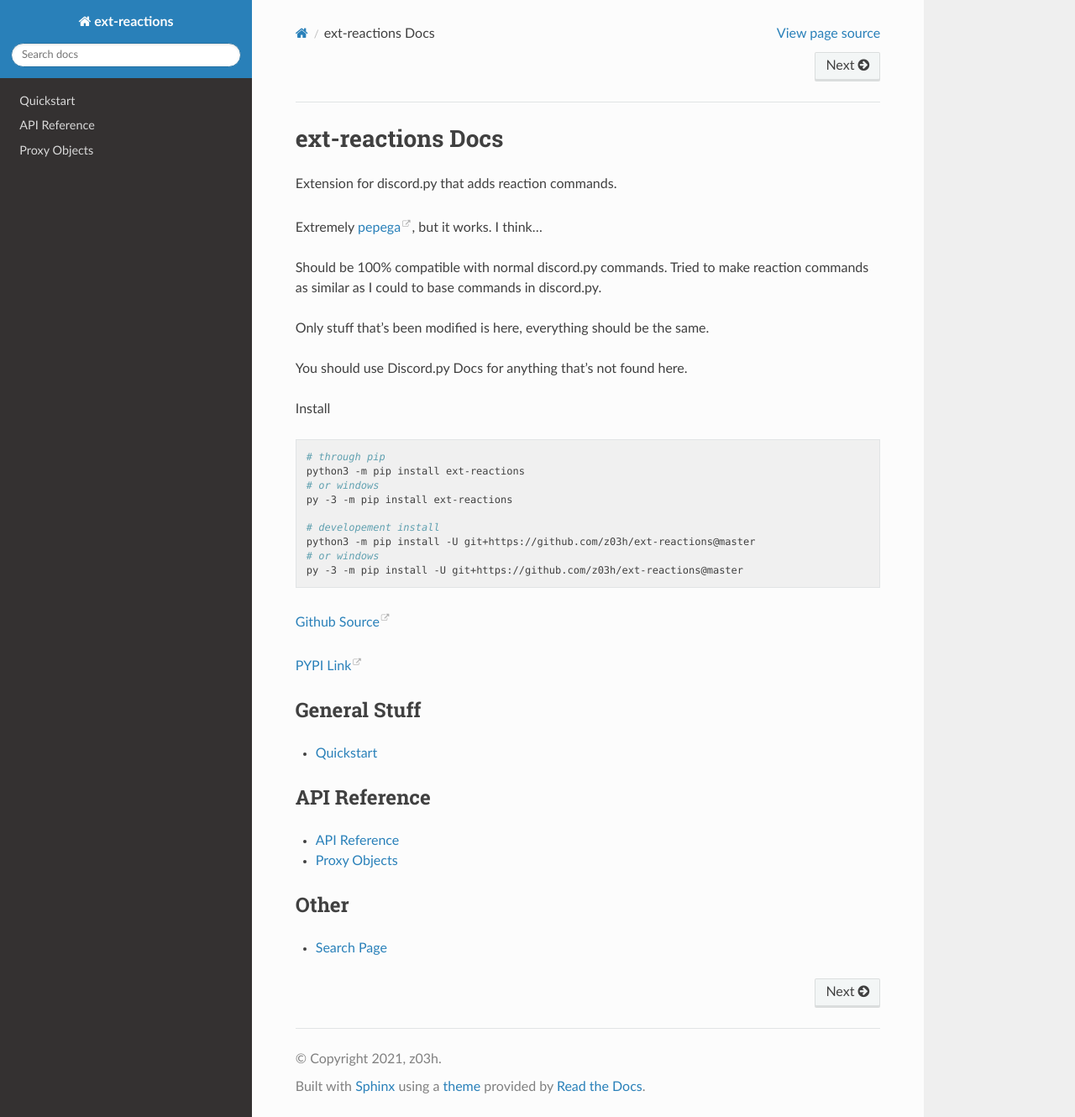
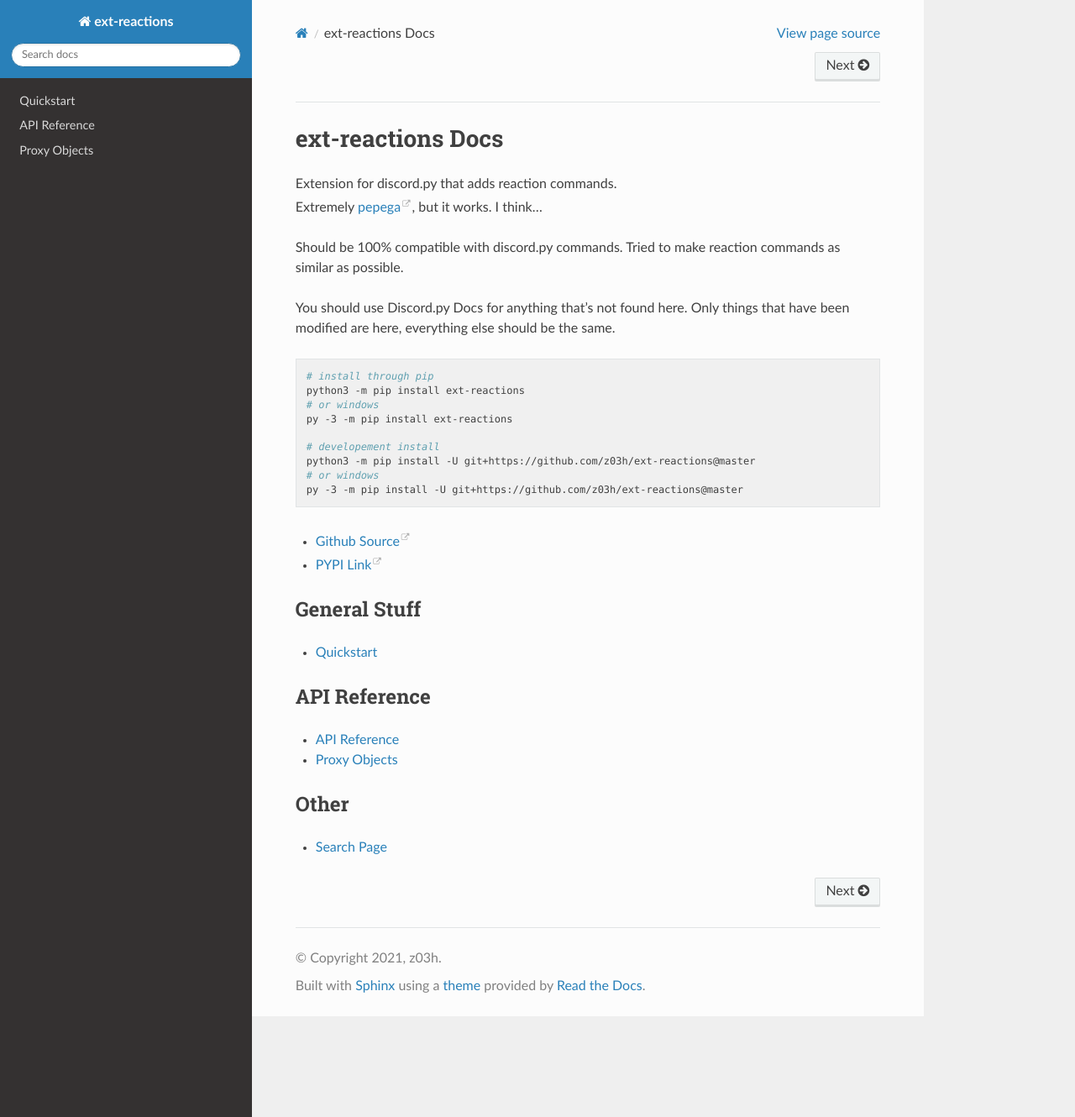
Before and after one commit to z03h/ext-reactions, a Sphinx documentation site: the page built from docs/source/index.rst, in a window 1280 px wide and 1330 px high. Shown: the whole window at 84% size. Built offline with Sphinx 7.4.7 and the Read the Docs theme 2.0.0, drawn with Linux system fonts in a browser that asks for light colours.

Commit message:
change some docs, fix _get_message doing reverse of reverse

```diff
--- a/docs/source/index.rst
+++ b/docs/source/index.rst
@@ -6,23 +6,18 @@
 ext-reactions Docs
 =============================================
 
-Extension for discord.py that adds reaction commands.
+| Extension for discord.py that adds reaction commands.
+| Extremely `pepega <https://www.streamscheme.com/wp-content/uploads/2020/04/pepega.png>`_, but it works. I think...
 
-Extremely `pepega <https://www.streamscheme.com/wp-content/uploads/2020/04/pepega.png>`_, but it works.
-I think...
-
-Should be 100% compatible with normal discord.py commands. Tried to make reaction
-commands as similar as I could to base commands in discord.py.
-
-Only stuff that's been modified is here, everything should be the same.
+Should be 100% compatible with discord.py commands. Tried to make reaction
+commands as similar as possible.
 
 You should use :doc:`Discord.py Docs <dpy:index>` for anything that's not found here.
-
-Install
+Only things that have been modified are here, everything else should be the same.
 
 .. code-block:: sh
 
-    # through pip
+    # install through pip
     python3 -m pip install ext-reactions
     # or windows
     py -3 -m pip install ext-reactions
@@ -32,9 +27,9 @@ Install
     # or windows
     py -3 -m pip install -U git+https://github.com/z03h/ext-reactions@master
 
-`Github Source <https://github.com/z03h/ext-reactions>`_
+- `Github Source <https://github.com/z03h/ext-reactions>`_
 
-`PYPI Link <https://pypi.org/project/ext-reactions/>`_
+- `PYPI Link <https://pypi.org/project/ext-reactions/>`_
 
 General Stuff
 ^^^^^^^^^^^^^
```
Also changed, not shown: README.md (+3 -3 lines), docs/source/api.rst (+9 -8 lines), 1 other file.
